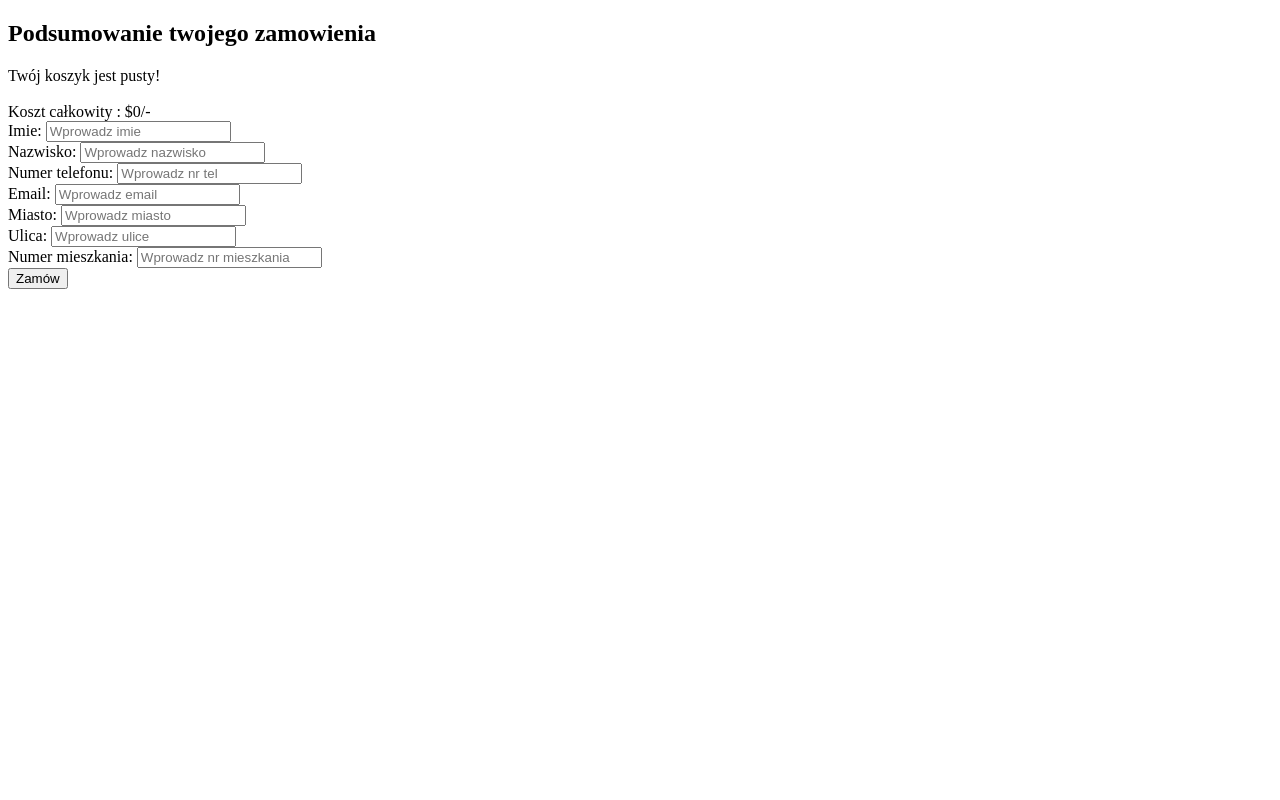
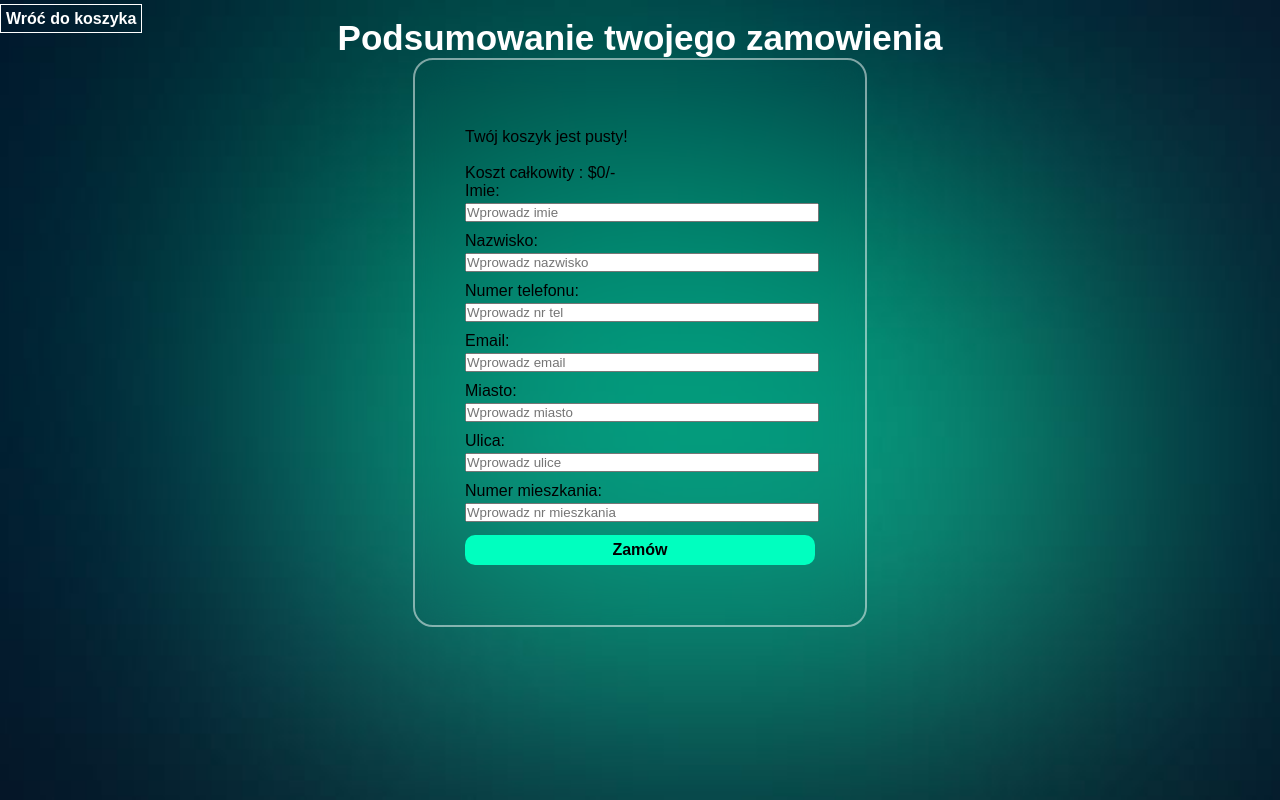
Before and after one commit to MarcinHanck/Shop_MH, a PHP site: page /kasa.php in a window 1280 px wide. Run offline with PHP 8.4, Linux system fonts and the light colour scheme; data that the repository does not hold is empty.

Commit message:
Praca ukonczona

```diff
--- a/kasa.php
+++ b/kasa.php
@@ -1,5 +1,5 @@
 <?php
-
+session_start();
 require_once "connect.php";
 $conn = new mysqli($host,$db_user,$db_password,$db_name);
 
@@ -22,12 +22,14 @@ if(isset($_POST['order_btn'])){
          $price_total += $product_price;
       };
    };
-
+   if(empty($product_name)){
+      echo "<script>alert('Koszyk jest pusty!!!');</script>";
+   }else{
    $total_product = implode(', ',$product_name);
    $detail_query = mysqli_query($conn, "INSERT INTO `zamowienia`(`Imie`, `Nazwisko`, `NrTel`, `Email`, `Miasto`, `Ulica`, `Mieszkanie`, `Produkty`, `Cena`) VALUES ('$name','$surname','$phone','$email','$city','$street','$flat','$total_product','$price_total')") or die('query failed');
 
    if($koszyk_query && $detail_query){
-      echo "
+      $message[] = "
       <div class='order-message-container'>
       <div class='message-container'>
       <h3>Dziekujemy za zamowienie</h3>
@@ -50,6 +52,7 @@ if(isset($_POST['order_btn'])){
    }
 
    }
+}
 
 ?>
 
@@ -61,16 +64,105 @@ if(isset($_POST['order_btn'])){
    <meta name="viewport" content="width=device-width, initial-scale=1.0">
    <title>Podsumowanie</title>
 
+<style>
+*{
+    margin: 0;
+    padding: 0;
+    font-family:sans-serif;
+
+}
+section{
+
+   min-height: 100vh;
+   width: 100%;
+   background: url(tlo3.jpg)no-repeat;
+   background-position: center;
+   background-size: cover;
+
+ }
+ .box-form{
+   display: flex;
+    justify-content: center;
+    align-items: center;
+
+
+ }
+ .box-form input{
+   width:100%;
+
+  clear: both;
+  margin-top: 3px;
+  margin-bottom: 10px;
+
+ }
+
+ .naglowek{
+   display: flex;
+    justify-content: center;
+    align-items: center;
+ }
+
+ a{
+   text-decoration: none;
+    color: #fff;
+    font-weight: 600;
+    border:1px solid white;
+    padding: 5px;
+    position: relative;
+    top: 10px;
+
+
+    }
+
+a:hover{
+    text-decoration: underline;
+}
+
+h1{
+   color: #fff;
+   font-size: 35px;
+}
+
+.btn{
+    width: 150px;
+    height: 30px;
+    border-radius: 10px;
+    background: #00ffbf;
+    border: none;
+    outline: none;
+    cursor: pointer;
+    font-size: 1em;
+    font-weight:600 ;
+    margin-top: 15px;
+}
+form{
+   background: transparent;
+    border: 2px solid rgba(255,255,255,0.5);
+    border-radius: 20px;
+    backdrop-filter: blur(15px);
+    width: 350px;
+    padding: 50px;
+}
+</style>
 
 </head>
 <body>
 
 
-<div class="container">
 
-<section class="checkout-form">
 
+<section>
+
+   <div class="box">
+   <a href="koszyk.php">Wróć do koszyka</a>
+
+      <div class="naglowek">
       <h1 class="heading">Podsumowanie twojego zamowienia</h1>
+      </div>
+
+
+
+   <div class="box-form">
 
          <form action="" method="post">
 
@@ -88,7 +180,7 @@ if(isset($_POST['order_btn'])){
             <?php
                }
             }else{
-         echo "<div class='display-order'><span>Twój koszyk jest pusty!</span></div>";
+               echo "<br><div class='display-order'><span>Twój koszyk jest pusty!</span></div>";
             }
             ?>
             <br>
@@ -125,11 +217,21 @@ if(isset($_POST['order_btn'])){
                   <input type="number" placeholder="Wprowadz nr mieszkania" name="Mieszkanie" required>
                </div>
             <input type="submit" value="Zamów" name="order_btn" class="btn">
+
          </form>
+         <?php
+if(isset($message)){
+   foreach($message as $message){
+       echo '<p>'.$message.'</p>';
+   };
+};
+?>
+   </div>
 
+
+   </div>
 </section>
 
-</div>
 
 
 
```
Also changed, not shown: koszyk.php (+111 -11 lines), sklep.php (+79 -15 lines). Lines whose indentation alone changed are shown as unchanged.
